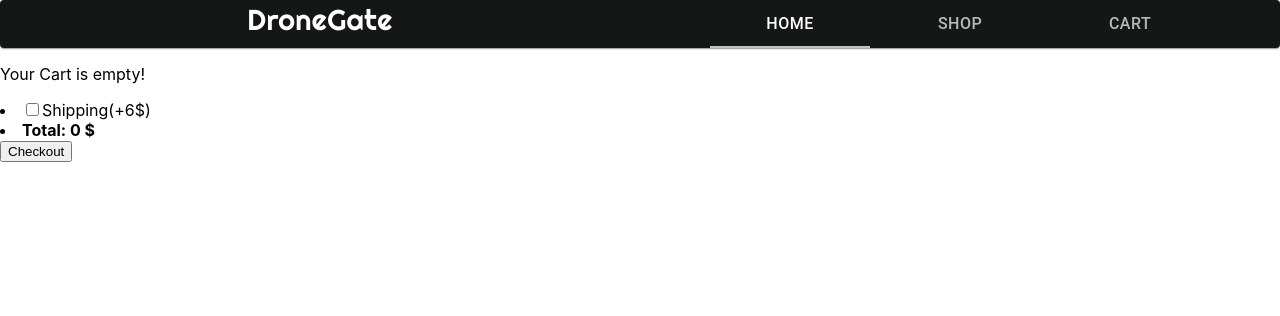
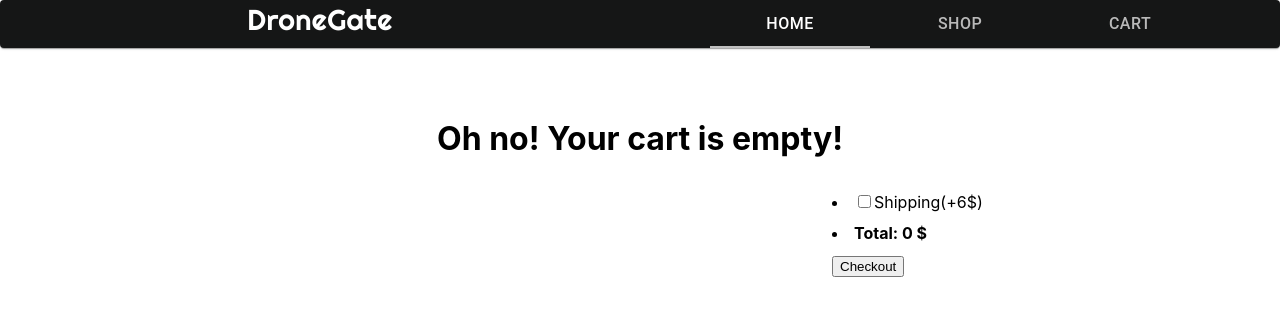
Before and after one commit to mpvn30/drone-gate, a React (Create React App) app: page /cart in a window 1280 px wide. Shown: the top 316 px of the page. Built offline with nearby package versions, Linux system fonts and the light colour scheme.

Commit message:
Shop and cart styling done

```diff
--- a/src/components/Cart/Cart.js
+++ b/src/components/Cart/Cart.js
@@ -1,9 +1,28 @@
 
 import React, {Component} from 'react';
 import { connect } from 'react-redux'
-import { Link } from 'react-router-dom'
+import { withStyles } from '@material-ui/core/styles';
+import { Paper, CardMedia } from '@material-ui/core/';
 import { removeItem,addQuantity,subtractQuantity} from '../actions/cartActions'
 import CartButtons from './CartButtons'
+
+const styles = theme => ({
+  items: {
+    display: "flex",
+    margin: "10px",
+    width: "100%"
+  },
+  container: {
+    paddingTop: "50px",
+    display: "flex",
+    flexDirection: "column",
+    width: "50%",
+    margin: "0 auto"
+  },
+  added: {
+    width: "100%"
+  }
+});
 
 class Cart extends Component{
 
@@ -22,25 +41,39 @@ class Cart extends Component{
 
     render(){
 
+      const { classes } = this.props
+
       let addedItems = this.props.items.length ? (
         this.props.items.map(item => {
           return (
-            <div key={item.id}>
-              <p>{item.title}</p>
-              <p>{item.price}</p>
-              <p>{item.desc}</p>
-            </div>
+            <Paper elevation={3} key={item.id} className={classes.items} >
+              <div>
+                <CardMedia
+                component="img"
+                image="img"
+                title="Contemplative Reptile"
+                />
+              </div>
+              <div>
+                <p>{item.title}</p>
+                <p>{item.price}</p>
+              </div>
+            </Paper>
 
           )
         })
       ) : (
-        <p>Your Cart is empty!</p>
+        <h1 style={{width: "100%", textAlign: "center"}}>Oh no! Your cart is empty!</h1>
       )
 
       return(
-        <div>
-          {addedItems}
-          <CartButtons />
+        <div className={classes.container}>
+          <div className={classes.added}>
+            {addedItems}
+          </div>
+          <div>
+            <CartButtons />
+          </div>
         </div>
       )
     }
@@ -59,4 +92,4 @@ const mapDispatchToProps = (dispatch)=>{
       subtractQuantity: (id)=>{dispatch(subtractQuantity(id))}
   }
 }
-export default connect(mapStateToProps,mapDispatchToProps)(Cart)
+export default connect(mapStateToProps, mapDispatchToProps)(withStyles(styles)(Cart));
--- a/src/components/Cart/CartButtons.js
+++ b/src/components/Cart/CartButtons.js
@@ -1,6 +1,27 @@
 import React, { Component } from 'react'
+import { withStyles } from '@material-ui/core/styles';
 import { connect } from 'react-redux'
 //import { addShipping } from './actions/cartActions'
+
+const styles = theme => ({
+    container: {
+        width: "100%",
+        height: "100px",
+    },
+    collection: {
+        display: "flex",
+        height: "75px",
+        width: "50%",
+        margin: "0 80%",
+        flexDirection: "column",
+        justifyContent: "space-evenly",
+    },
+    checkout: {
+        width: "50%",
+        margin: "0 80%",
+    }
+  });
+
 class CartButtons extends Component{
 
     componentWillUnmount() {
@@ -18,10 +39,10 @@ class CartButtons extends Component{
     }
 
     render(){
-
+        const { classes } = this.props
         return(
-            <div className="container">
-                <div className="collection">
+            <div className={classes.container}>
+                <div className={classes.collection}>
                     <li className="collection-item">
                             <label>
                                 <input type="checkbox" ref="shipping" onChange= {this.handleChecked} />
@@ -30,7 +51,7 @@ class CartButtons extends Component{
                         </li>
                         <li className="collection-item"><b>Total: {this.props.total} $</b></li>
                     </div>
-                    <div className="checkout">
+                    <div className={classes.checkout}>
                         <button className="waves-effect waves-light btn">Checkout</button>
                     </div>
                  </div>
@@ -52,4 +73,4 @@ const mapDispatchToProps = (dispatch)=>{
     }
 }
 
-export default connect(mapStateToProps,mapDispatchToProps)(CartButtons)
+export default connect(mapStateToProps, mapDispatchToProps)(withStyles(styles)(CartButtons));
--- a/src/components/Home/Home.js
+++ b/src/components/Home/Home.js
@@ -2,6 +2,7 @@ import React from 'react';
 import { makeStyles } from '@material-ui/core/styles';
 import {CardMedia, Container, Button} from '@material-ui/core';
 import homeBg from '../../resources/videos/home-bg.mp4'
+import { Link } from 'react-router-dom';
 
 const useStyles = makeStyles({
   container: {
@@ -56,7 +57,7 @@ function Home() {
         <div className={classes.header}>
           <h1 className={classes.headline}>WELCOME TO THE REVOLUTION</h1>
           <h3 className={classes.subtitle}>Experience Drone videography at its finest.</h3>
-          <Button className={classes.button} variant="contained" >Shop now!</Button>
+          <Button className={classes.button} variant="contained" component={Link} to="/shop">Shop now!</Button>
         </div>
         <CardMedia
         classes={{ media: classes.video }}
--- a/src/components/Shop/Shop.js
+++ b/src/components/Shop/Shop.js
@@ -9,11 +9,11 @@ import CardContent from '@material-ui/core/CardContent';
 import CardMedia from '@material-ui/core/CardMedia';
 import Button from '@material-ui/core/Button';
 import Typography from '@material-ui/core/Typography';
-import Container from '@material-ui/core/Container';
+
 
 const styles = theme => ({
   card: {
-    margin: "50px",
+    margin: "20px",
     maxWidth: "300px",
     maxHeight: "500px",
     display: "inline-flex",
@@ -24,11 +24,24 @@ const styles = theme => ({
     objectFit: "contain"
   },
   buttons: {
-    margin: "0",
+    width: "90%",
     marginBottom: 10,
+    display: "flex",
+    justifyContent: "center"
   },
   button: {
     backgroundColor: "#A7D32F"
+  },
+  header: {
+    width: "100%",
+    textAlign: "center"
+  },
+  itemContainer: {
+    width: "80%",
+    margin: "0 auto",
+    display: "flex",
+    justifyContent: "center",
+    flexWrap: "wrap"
   }
 });
 
@@ -62,18 +75,21 @@ class Shop extends Component {
             </Typography>
           </CardContent>
           <CardActions className={classes.buttons}>
-          <Button size="small" color="default">
-            View
-          </Button>
-          <Button to="cart" variant="contained" size="small" color="primary" className={classes.button} onClick={()=>{this.handleClick(item.id)}} >
-            Add to Cart
-          </Button>
+            <Button size="small" color="default">
+              View
+            </Button>
+            <Button variant="contained" size="small" color="primary" className={classes.button} onClick={()=>{this.handleClick(item.id)}} >
+              Add to Cart
+            </Button>
           </CardActions>
         </Card>
       )
     })
     return (
-      <div>{itemList}</div>
+      <>
+        <h1 className={classes.header}>The Drone Pro Series</h1>
+        <div className={classes.itemContainer}>{itemList}</div>
+      </>
       );
   }
 }
```
